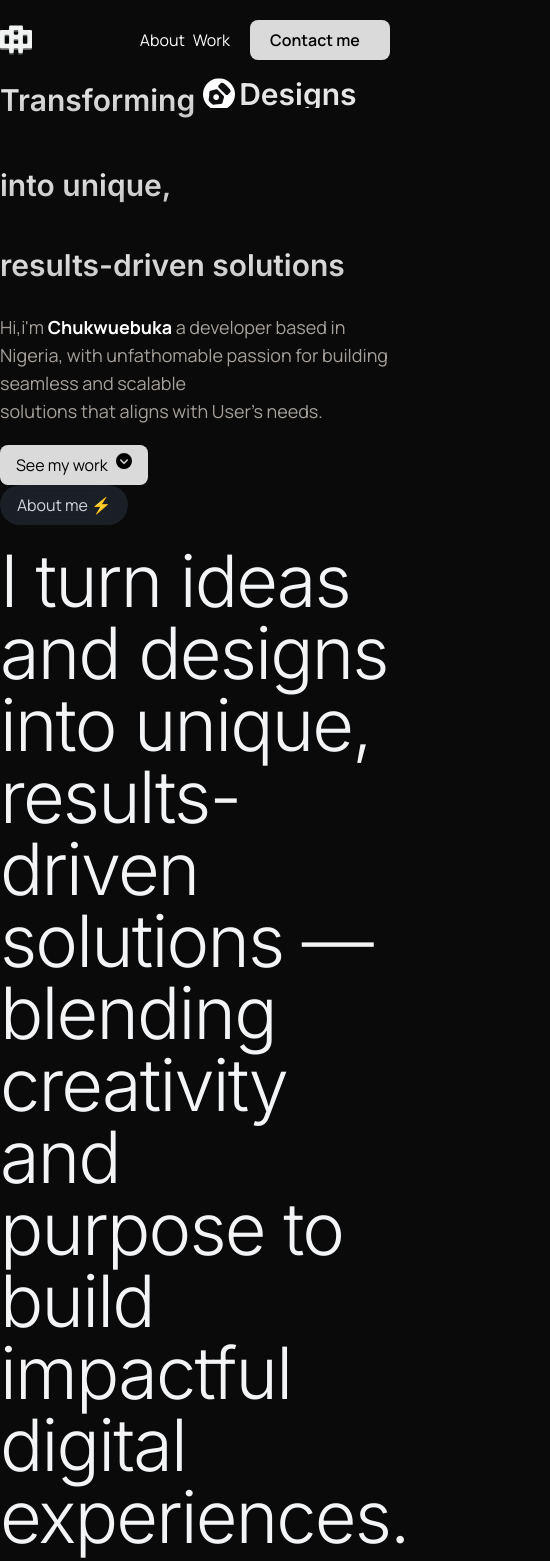
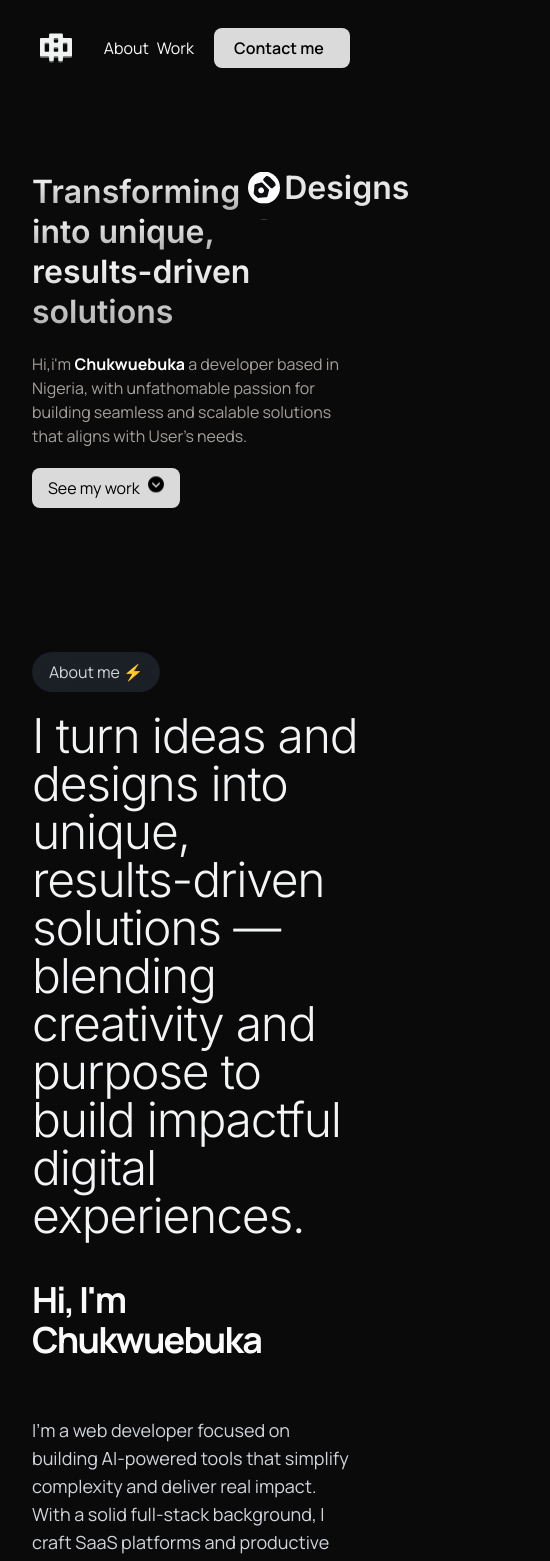
Before and after one commit to KeshiEmmanuel/portfolio-main, a React (Vite) app: page / in a window 390 px wide. Shown: the top 1561 px of the page, 550 px wide, since content can reach past the window. Built offline with nearby package versions, Linux system fonts and the light colour scheme.

Commit message:
fix: fixed issue with mobile responsiveness

```diff
--- a/src/components/AboutSubHeading.tsx
+++ b/src/components/AboutSubHeading.tsx
@@ -1,11 +1,11 @@
 const AboutSubHeading = () => {
     return (
         <section>
-            <div className="flex gap-14 mt-10">
-                <p className="text-4xl font-semibold tracking-tighter">
+            <div className="flex flex-col xl:flex-row gap-14 mt-10">
+                <p className="text-4xl font-bold tracking-tighter">
                     Hi, I'm Chukwuebuka
                 </p>
-                <p className="w-5xl text-lg text-gray-300">
+                <p className="xl:w-5xl text-lg text-gray-300">
                     I'm a web developer focused on building AI-powered tools
                     that simplify complexity and deliver real impact. With a
                     solid full-stack background, I craft SaaS platforms and
--- a/src/components/Navbar.tsx
+++ b/src/components/Navbar.tsx
@@ -8,18 +8,18 @@ const Navbar = () => {
         gsap.to(planeRef.current, {
             opacity: 1,
             y: 0,
-            ease: "power2.out",
+            ease: "power3.out",
         });
     };
     const handleMouseLeave = () => {
         gsap.to(planeRef.current, {
             opacity: 0,
             y: 50,
-            ease: "power2.in",
+            ease: "power3.in",
         });
     };
     return (
-        <nav>
+        <nav className="px-2 py-2 lg:py-0 lg:px-0">
             <div className="pt-5 flex items-center justify-between">
                 <div>
                     <img
@@ -37,15 +37,16 @@ const Navbar = () => {
                             <a href="#work">Work</a>
                         </li>
                     </ul>
+                    <a href="mailto:keshichidera@gmail.com" target="_blank">
                         <button
                             onMouseEnter={handleMouseEnter}
                             onMouseLeave={handleMouseLeave}
-                        className="bg-white/85 relative w-[140px]  hover-btn cursor-pointer flex items-center text-black py-2 font-semibold rounded-md px-5 backdrop-blur-2xl"
+                            className="bg-white/85 relative w-[8.5rem]  hover-btn cursor-pointer flex items-center text-black py-2 font-semibold rounded-md px-5 backdrop-blur-2xl"
                         >
                             Contact me
                             <div
                                 ref={planeRef}
-                            className="absolute right-3"
+                                className="absolute right-2"
                                 style={{
                                     opacity: 0,
                                 }}
@@ -53,6 +54,7 @@ const Navbar = () => {
                                 <FaPaperPlane className="plane-icon text-sm" />
                             </div>
                         </button>
+                    </a>
                 </div>
             </div>
         </nav>
--- a/src/components/ProjectCard.tsx
+++ b/src/components/ProjectCard.tsx
@@ -8,14 +8,16 @@ interface Props {
 }
 export default function ProjectCard({ project }: Props) {
     return (
-        <article className={`card card-${project.projectId} cursor-pointer`}>
+        <article
+            className={`card card-${project.projectId} cursor-pointer py-10 xl:py-0`}
+        >
             <img
                 src={project.projectImage}
                 alt={project.projectTitle}
                 className="w-full"
             />
 
-            <h1 className="secondary-font font-bold my-2 flex items-center gap-2">
+            <h1 className="secondary-font font-bold my-2 flex items-center gap-2 py-2 xl:py-0">
                 {project.projectTitle}
                 {!project.completeStatus && (
                     <Badge className="bg-orange-200 animate-pulse">
--- a/src/index.css
+++ b/src/index.css
@@ -9,7 +9,7 @@ body {
 }
 
 .section-padding {
-    @apply xl:pt-[10rem] xl:pb-[3rem];
+    @apply pt-[6rem] pb-[3rem] xl:pt-[10rem] xl:pb-[3rem];
 }
 .primary-font {
     font-family: "Manrope", sans-serif;
@@ -26,14 +26,25 @@ img {
 }
 .max-container {
     max-width: 1300px;
+    @apply mx-[2rem] sm:mx-[3.5rem];
+}
+@media screen and (min-width: 1300px) {
+    .max-container {
         margin-inline: auto;
     }
+}
+
 .text-gradient {
     --text-gradient: linear-gradient(180deg, #ffffff, #adadad);
     background: var(--text-gradient);
     -webkit-background-clip: text;
     -webkit-text-fill-color: transparent;
 }
+.showcaselayout {
+    @apply grid-cols-1 gap-5;
+}
+
+@media screen and (min-width: 1300px) {
     .showcaselayout {
         grid-template-columns: repeat(3, 1fr);
         grid-template-rows: repeat(2, 1fr);
@@ -55,6 +66,8 @@ img {
         grid-column: 3/4;
         grid-row: 2/3;
     }
+}
+
 @theme inline {
     --radius-sm: calc(var(--radius) - 4px);
     --radius-md: calc(var(--radius) - 2px);
@@ -209,14 +222,14 @@ img {
     }
 }
 .hero-text {
-    @apply flex flex-col justify-center md:text-[70px] text-[30px] font-semibold relative z-10 pointer-events-none;
+    @apply flex flex-col justify-center sm:text-[50px] md:text-[60px] lg:text-[70px] text-[32px] font-semibold relative z-10 pointer-events-none;
     img {
         @apply size-8 md:size-10 object-contain;
     }
     .slide {
         @apply absolute pt-0 px-2 md:px-5 py-[43px] h-[48px] md:h-[78px] md:translate-y-1 translate-y-0 overflow-hidden;
     }
+    h1 {
+        @apply leading-10 sm:leading-14 md:leading-none;
     }
-.hero-text {
-    @apply leading-20;
 }
--- a/src/sections/About.tsx
+++ b/src/sections/About.tsx
@@ -20,14 +20,13 @@ function About() {
             <p className="py-2 rounded-full mb-5 bg-gray-700/40 backdrop-blur-lg w-[8rem] flex justify-center text-gray-300">
                 About me ⚡
             </p>
-            <h1 className="section-heading font-light text-7xl text-gray-100 tracking-tight secondary-font">
+            <h1 className="section-heading font-light text-5xl xl:text-7xl text-gray-100 tracking-tight secondary-font">
                 I turn ideas and designs into unique,
                 <br /> results-driven solutions — blending creativity and
                 purpose to build impactful digital experiences.
             </h1>
             <AboutSubHeading />
         </section>
-
     );
 }
 
--- a/src/sections/Contact.tsx
+++ b/src/sections/Contact.tsx
@@ -4,18 +4,18 @@ import { IoMdMail } from "react-icons/io";
 export const Contact = () => {
     return (
         <section className="section-padding">
-            <div className="grid grid-cols-2">
+            <div className="grid xl:grid-cols-2">
                 <div>
                     <h1 className="text-6xl secondary-font font-bold">
                         Contact Me
                     </h1>
-                    <p className="primary-font py-7 w-[550px] text-gray-300">
+                    <p className="primary-font py-7 xl:w-[550px] text-gray-300">
                         I'm always open to collaborating on exciting projects,
                         discussing innovative ideas, or exploring freelance
                         opportunities in web development and AI.
                     </p>
                 </div>
-                <div className="flex items-center text-2xl gap-5 self-start justify-self-end text-gray-300">
+                <div className="flex items-center text-2xl gap-5 self-start xl:justify-self-end text-gray-300">
                     <a href="mailto:keshichidera@gmail.com" target="_blank">
                         <IoMdMail />
                     </a>
--- a/src/sections/Hero.tsx
+++ b/src/sections/Hero.tsx
@@ -21,8 +21,8 @@ function Hero() {
     return (
         <section className="section-padding">
             <div className="flex flex-col font-bold primary-font">
-                <div className="hero-text secondary-font">
-                    <h1 className="text-gradient h-[85px]">
+                <div className="hero-text secondary-font ">
+                    <h1 className="text-gradient sm:h-[60px] md:h-[65px] lg:h-[85px]">
                         Transforming
                         <span className="slide">
                             <span className="wrapper text-gradient">
@@ -47,10 +47,11 @@ function Hero() {
                 </div>
             </div>
 
-            <p className="primary-font text-lg text-stone-400 pt-2 pb-5">
+            <p className="primary-font lg:text-lg text-stone-400 lg:pt-2 py-5 lg:pb-5">
                 Hi,i'm <strong className="text-white">Chukwuebuka</strong> a
                 developer based in Nigeria, with unfathomable passion for
-                building seamless and scalable <br />
+                building seamless and scalable{" "}
+                <br className="hidden lg:block" />
                 solutions that aligns with User’s needs.
             </p>
             <a href="#work">
```
Also changed, not shown: index.html (line endings or trailing spaces). Lines whose indentation alone changed are shown as unchanged.
